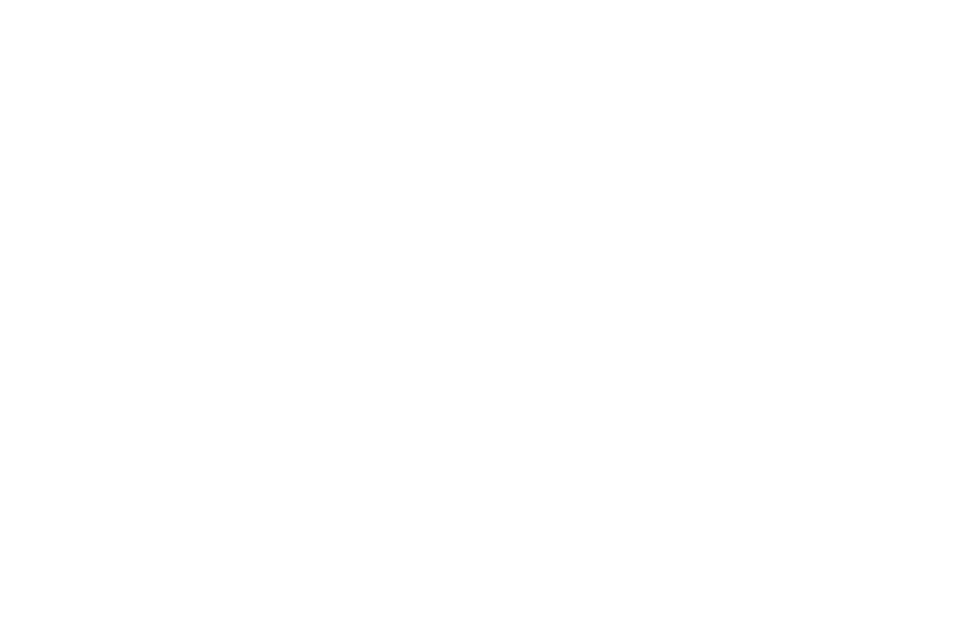
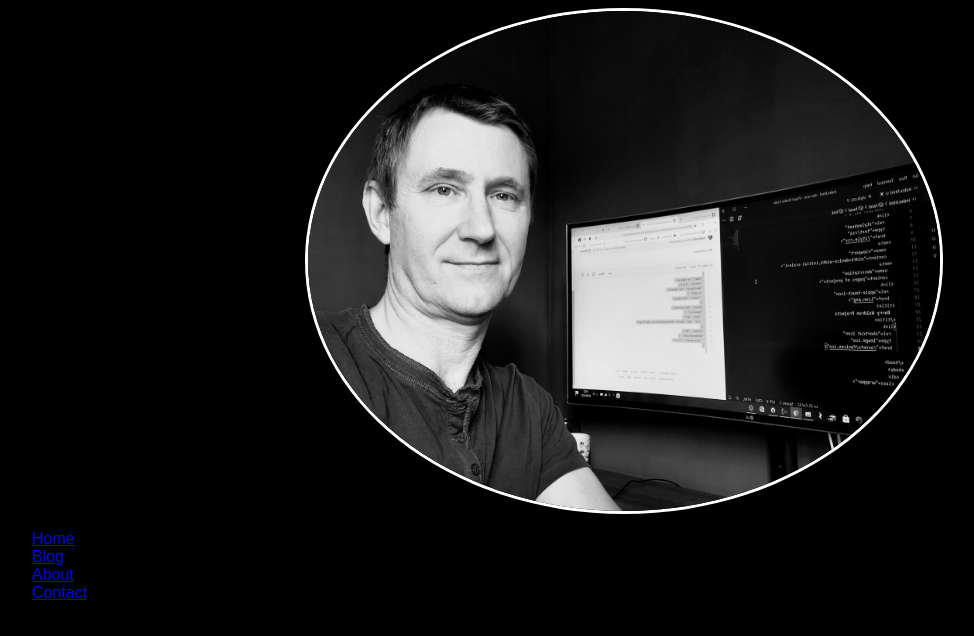
Before and after one commit to barrywaldron/bio-one, a website: page index.html in a window 1280 px wide. Shown: the whole page, without its empty margins (16-990 px from the left). Drawn offline with Linux system fonts and the light colour scheme.

Commit message:
nav links

```diff
--- a/index.html
+++ b/index.html
@@ -27,10 +27,48 @@
   </head>
   <body>
     <div
-      class="wrapper">
+        class="wrapper">
+    </div>
+    <header
+        class="header"
+        aria-roledescription="banner">
+    </header>
+      <img
+        src="/assets/bwprofile.jpg"
+        alt="image of Barry Waldron"
+        width="500"
+        height="500">
+    <nav
+        role="navigation">
+      <ul>
+        <li>
+          <a
+          href="/index.html"
+          class="nav-link">Home
+          </a>
+        </li>
+        <li>
+          <a
+          href="/blog"
+          class="nav-link">Blog
+          </a>
+        </li>
+        <li>
+          <a
+          href="/about"
+          class="nav-link">About
+          </a>
+        </li>
+        <li>
+          <a
+          href="/contact"
+          class="nav-link">Contact</a>
+        </li>
+
+      </ul>
 
 
-    </div>
+    </nav>
 
   </body>
 </html>
--- a/style.css
+++ b/style.css
@@ -0,0 +1,17 @@
+body {
+  font-family: Arial, Helvetica, sans-serif;
+  background: #000;
+}
+.wrapper {
+  margin: 0 auto;
+  max-width: 980px;
+}
+img {
+  border-radius: 50%;
+  border: solid;
+  border-color: #fff;
+  display: block;
+  margin-left: auto;
+  margin-right: auto;
+  width: 50%;
+  }
```
Also changed, not shown: blog.html (added, +25 -0 lines).
